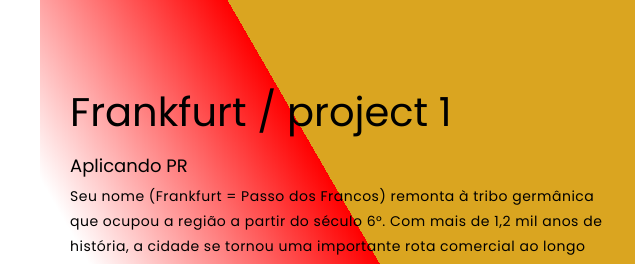
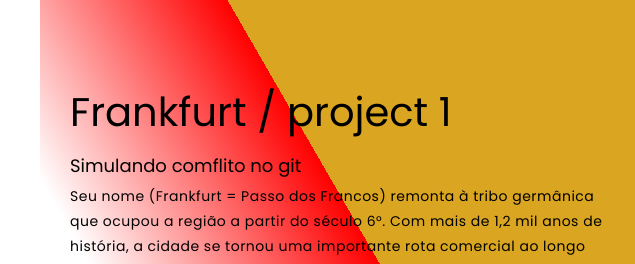
Before and after one commit to fau-33/desafio, a plain HTML site: page index.html in a window 1280 px wide. Shown: the part 1180-1444 px from the top of the page, 0-635 px from the left. Drawn offline with Linux system fonts and the light colour scheme.

Commit message:
Update project 1 description conflicts

```diff
--- a/index.html
+++ b/index.html
@@ -29,7 +29,7 @@
                 <div class="project-item">
                     <div class="project-info">
                         <h1>Frankfurt / project 1</h1>
-                        <h2>Aplicando PR</h2>
+                        <h2>Simulando comflito no git</h2>
                         <p>Seu nome (Frankfurt = Passo dos Francos) remonta à tribo germânica que ocupou a região a partir do século 6°. Com mais de 1,2 mil anos de história, a cidade se tornou uma importante rota comercial ao longo dos séculos, sendo palco da coroação de imperadores do Sacro Império Romano-Germânico a partir do século 16. </p>
                     </div>
                     <div class="project-img">
```
